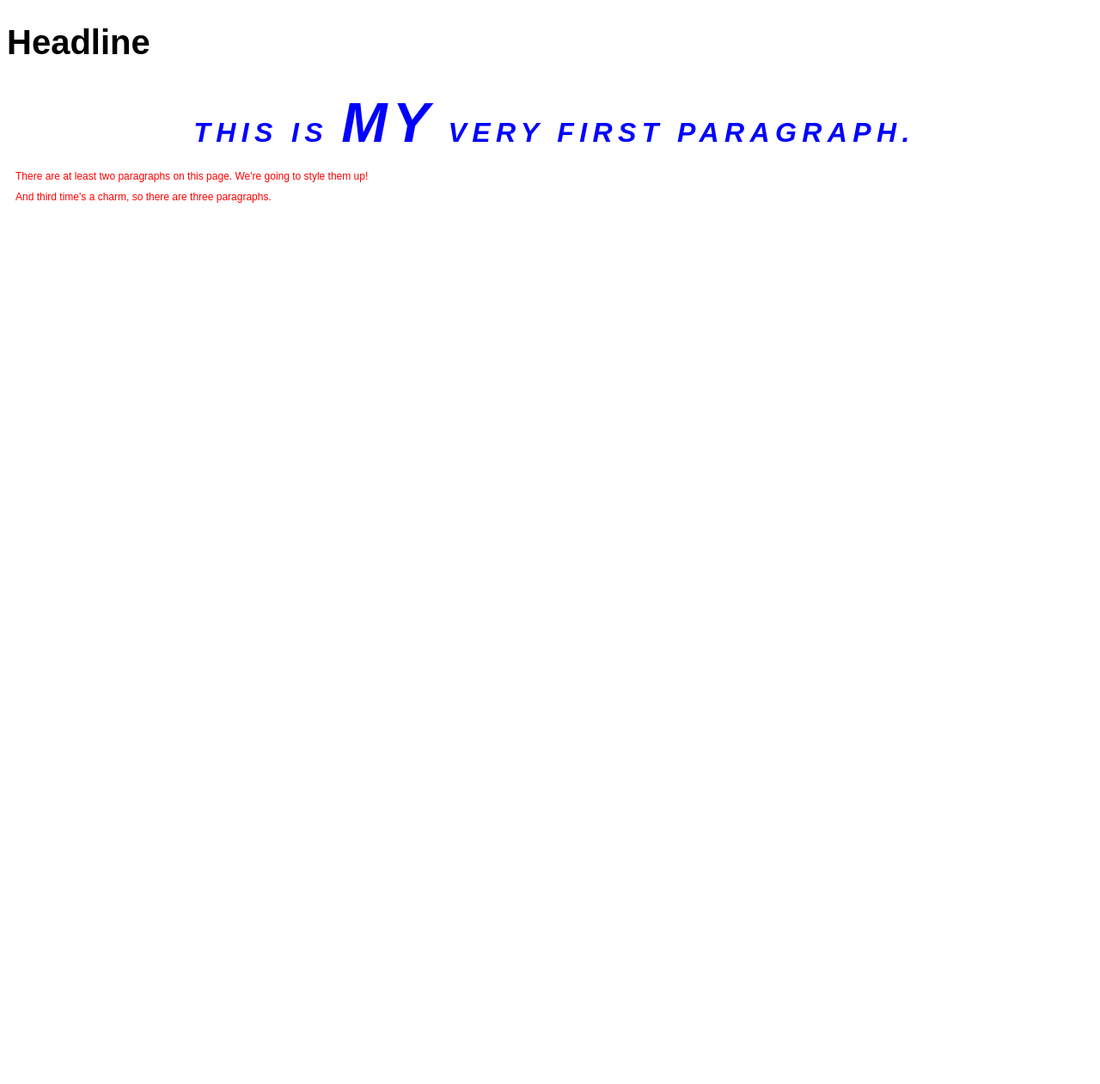
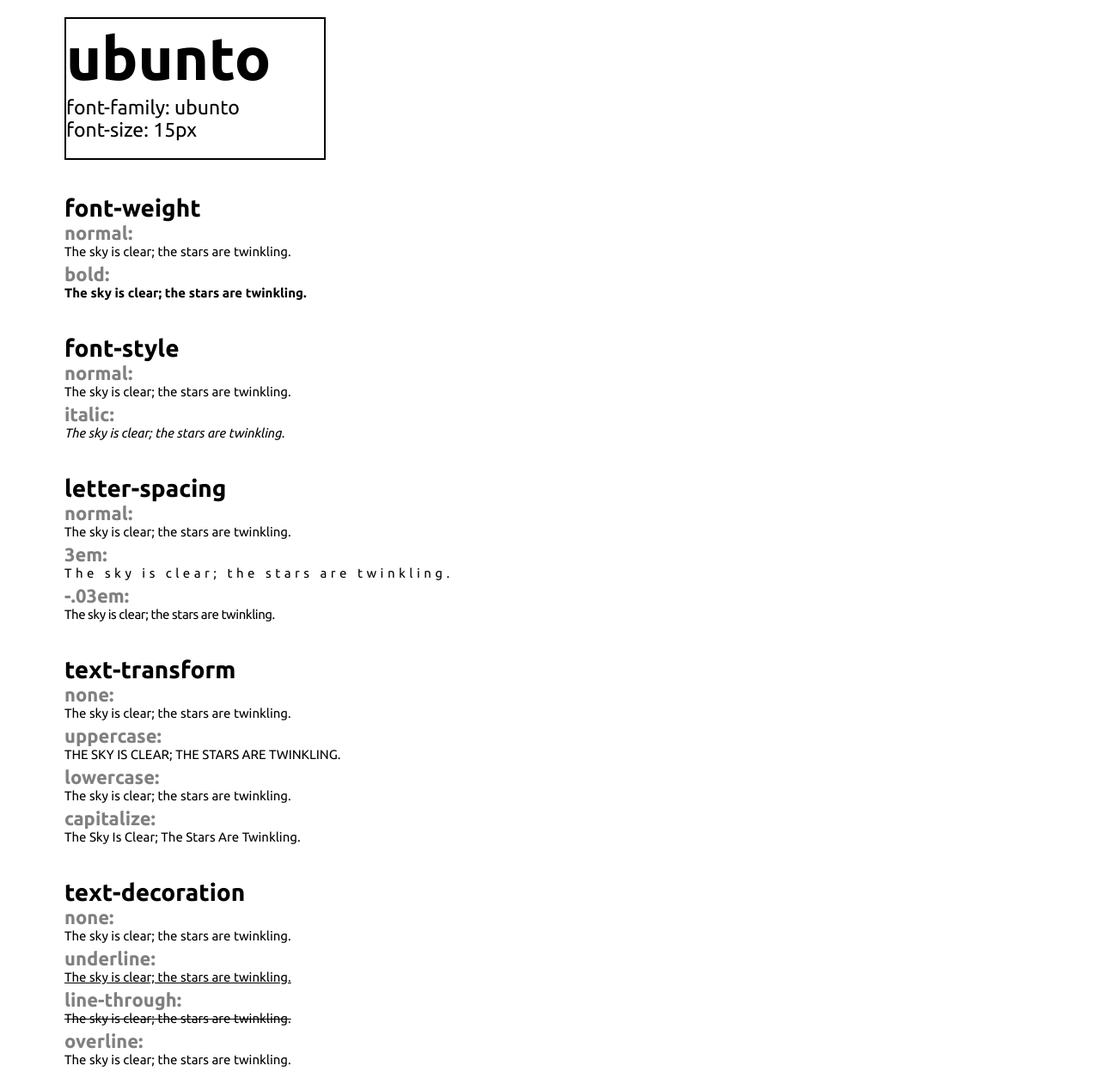
Before and after one commit to miamastro/ifspring2018, a plain HTML site: page type-styles/index.html in a window 1280 px wide. Shown: the whole page at 86% size. Before the commit the page ends 800 px from the top, so only its background shows below. Drawn offline with Linux system fonts and the light colour scheme.

Commit message:
Added correct type-styles.

```diff
--- a/type-styles/css/styles.css
+++ b/type-styles/css/styles.css
@@ -1,34 +1,64 @@
 body {
-	font-family: "Arial", "Helvetica", sans-serif;
-	/*always use a stack for font-family*/
-	font-size: 20px;
+	font-family: 'Ubuntu', sans-serif;
+	font-size: 35px;
+	margin: 20px 75px 20px 75px;
 }
-
+h1{
+	margin-top: 5px;
+	margin-bottom: 5px;
+}
+h2{
+	font-size: 28px;
+	margin-bottom: 0px;
+	margin-top: 40px;
+}
+h3{
+	font-size: 22px;
+	margin-top: 0px;
+	margin-bottom: 0px;
+	color: grey;
+}
 p{
-	color: red;
-	font-size: 12px;
-	margin: 10px;
-	margin: 10px, 20px, 30px, 40px;
+	font-size: 15px;
+	margin-top: 0px;
+	margin-bottom: 5px;
 }
-
-.intro {
-/*	font-size: 2rem;
-	font-size: 12pt;
-	font-size: 12px;*/
-	font-size: 2rem;
-	letter-spacing: .2em;
-	line-height: 1.4;
-	text-align: center;
-	text-transform: uppercase;
-	text-indent: 10px;
-
-	color: rgb(255,0,0);
-	color: #ffffff;
-	color: rgba(255,0,0,.5);
+.paragraph1{
+	font-size: 23px;
+	margin-top: 5px;
+	margin-bottom: 20px;
 }
-
-#paragraph1 {
-	color: blue;
-	font-weight: 800;
+.bold{
+	font-weight: bold;
+}
+.italic{
 	font-style: italic;
 }
+.pointthreeem{
+	letter-spacing: .3em
+}
+.negative{
+	letter-spacing: -.03em
+}
+.uppercase{
+	text-transform: uppercase;
+}
+.lowercase{
+	text-decoration: lowercase;
+}
+.capitalize{
+	text-transform: capitalize;
+}
+.underline{
+	text-decoration: underline;
+}
+.linethrough{
+	text-decoration: line-through;
+}
+.overline{
+	text-decoration: ov
+}
+div{
+	border: 2px solid;
+	width: 300px;
+}
--- a/type-styles/index.html
+++ b/type-styles/index.html
@@ -2,14 +2,55 @@
 <html>
 	<head>
 		<meta charset="UTF-8">
-		<title>Type Styling</title>
+		<title>Type Styles</title>
+		<link href="https://fonts.googleapis.com/css?family=Ubuntu:300,300i,400,400i,500,500i,700,700i" rel="stylesheet">
 		<link rel="stylesheet" href="css/styles.css">
 	</head>
 	<body>
-		<h1>Headline</h1>
 
-		<p id="paragraph1" class="intro large">This is <span style="font-size: 2em;">my</span> very first paragraph.</p>
-		<p id="paragraph2" class="main_copy large">There are at least two paragraphs on this page. We're going to style them up!</p>
-		<p id="paragraph3">And third time's a charm, so there are three paragraphs.</p>
+		<div>
+		<h1>ubunto</h1>
+		<p class="paragraph1">font-family: ubunto<br>font-size: 15px</p>
+		</div>
+
+		<h2>font-weight</h2>
+		<h3>normal:</h3>
+		<p>The sky is clear; the stars are twinkling.</p>
+		<h3>bold:</h3>
+		<p class="bold">The sky is clear; the stars are twinkling.</p>
+
+		<h2>font-style</h2>
+		<h3>normal:</h3>
+		<p>The sky is clear; the stars are twinkling.</p>
+		<h3>italic:</h3>
+		<p class="italic">The sky is clear; the stars are twinkling.</p>
+
+		<h2>letter-spacing</h2>
+		<h3>normal:</h3>
+		<p>The sky is clear; the stars are twinkling.</p>
+		<h3>3em:</h3>
+		<p class="pointthreeem">The sky is clear; the stars are twinkling.</p>
+		<h3>-.03em:</h3>
+		<p class="negative">The sky is clear; the stars are twinkling.</p>
+
+		<h2>text-transform</h2>
+		<h3>none:</h3>
+		<p>The sky is clear; the stars are twinkling.</p>
+		<h3>uppercase:</h3>
+		<p class="uppercase">The sky is clear; the stars are twinkling.</p>
+		<h3>lowercase:</h3>
+		<p class="lowercase">The sky is clear; the stars are twinkling.</p>
+		<h3>capitalize:</h3>
+		<p class="capitalize">The sky is clear; the stars are twinkling.</p>
+
+		<h2>text-decoration</h2>
+		<h3>none:</h3>
+		<p>The sky is clear; the stars are twinkling.</p>
+		<h3>underline:</h3>
+		<p class="underline">The sky is clear; the stars are twinkling.</p>
+		<h3>line-through:</h3>
+		<p class="linethrough">The sky is clear; the stars are twinkling.</p>
+		<h3>overline:</h3>
+		<p class="overline">The sky is clear; the stars are twinkling.</p>
 	</body>
 </html>
```
